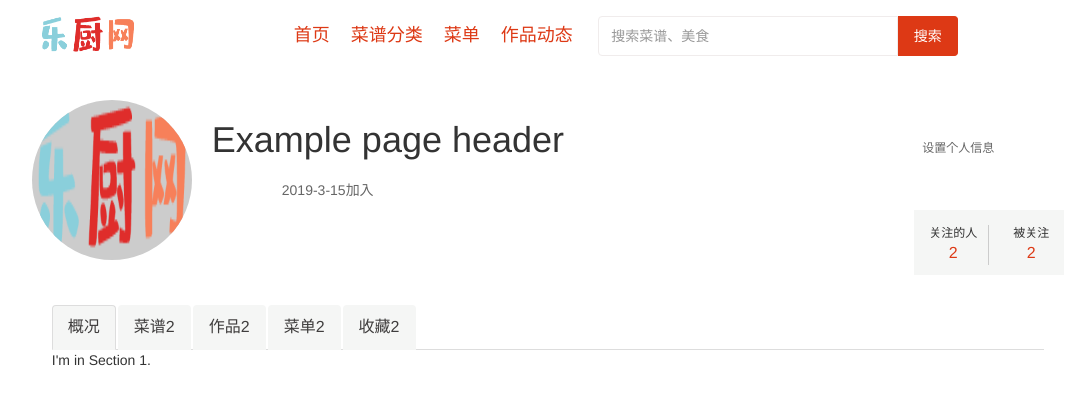
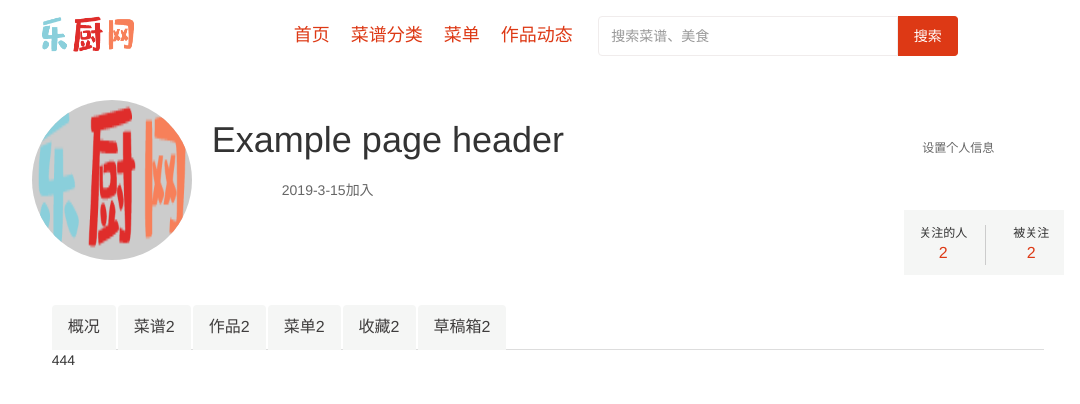
Before and after one commit to yellowyellowting/lechu, a website: page src/pages/buildmenu/buildmenu.html in a window 1280 px wide. Shown: the whole page, without its empty margins (92-1172 px from the left). Drawn offline with nearby package versions, Linux system fonts and the light colour scheme; files that its build step writes are made by us from their sources; some icons are missing; a small style sheet from the web is missing; files whose address does not match are found by name.

```diff
--- a/src/pages/buildmenu/buildmenu.html
+++ b/src/pages/buildmenu/buildmenu.html
@@ -81,7 +81,7 @@
                         <div class="selectcards">
                             <div class="tabbable" id="tabs-98579">
                                 <ul class="nav nav-tabs">
-                                    <li class="active">
+                                    <li class="">
                                         <a href="#panel-805708" data-toggle="tab"> 概况</a>
                                     </li>
                                     <li>
@@ -96,12 +96,15 @@
                                     <li>
                                         <a href="#panel-953448" data-toggle="tab">收藏<span>2</span></a>
                                     </li>
+                                    <li>
+                                        <a href="#panel-953448" data-toggle="">草稿箱<span>2</span></a>
+                                    </li>
                                 </ul>
                                 <div class="tab-content">
                                     <div class="tab-pane active" id="panel-805708">
-                                        <p>
-                                            I'm in Section 1.
-                                        </p>
+                                        <div class="produce">
+                                            444
+                                        </div>
                                     </div>
                                     <div class="tab-pane" id="panel-953445">
                                         <p>
--- a/src/pages/buildmenu/buildmenu.js
+++ b/src/pages/buildmenu/buildmenu.js
@@ -1,7 +1,7 @@
 import $ from 'jquery';
 $(function(){
     $(".nav-tabs a").click(function(e){
-        $(this).
+        // $(this).
 
     });
 })
--- a/src/pages/buildmenu/buildmenu.less
+++ b/src/pages/buildmenu/buildmenu.less
@@ -144,7 +144,7 @@
         }
         .tips{
             &{
-                width: 15*@size;
+                width: 16*@size;
                 height: 6.5*@size;
                 padding:  1.5*@size 1.5*@size;
                 background-color:@itembg-color;
@@ -156,7 +156,7 @@
                 text-align: center;
                 font-size: 1.2*@size;
                 border-right: 0.1*@size solid #cccccc;
-                padding-right: 1.1*@size;
+                padding-right: 1.8*@size;
                 margin-bottom: 0;
                 p{
                     margin-bottom: 0;
@@ -190,7 +190,14 @@
                         font-size: 1.6*@size;
                         background:@itembg-color;
                         color: #3f3d3d;
+                        font-weight: 300;
                     }
+                    a:hover{
+                        background:@primary-color;
+                        color: #ffffff;
+                    }
+
+
             }
 
             }
```
Also changed, not shown: gulpfile.js (line endings or trailing spaces), package.json (line endings or trailing spaces), src/pages/home/index.html (line endings or trailing spaces), src/pages/home/index.js (line endings or trailing spaces), src/utils/api.js (line endings or trailing spaces), src/utils/request.js (line endings or trailing spaces), 1 other file.
